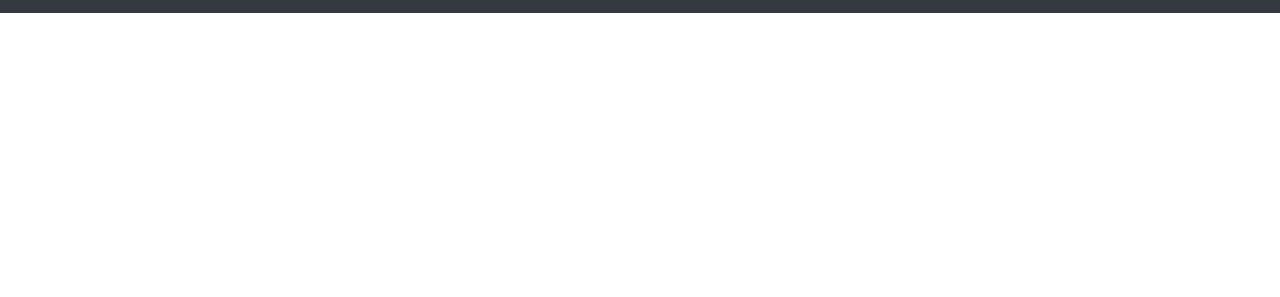
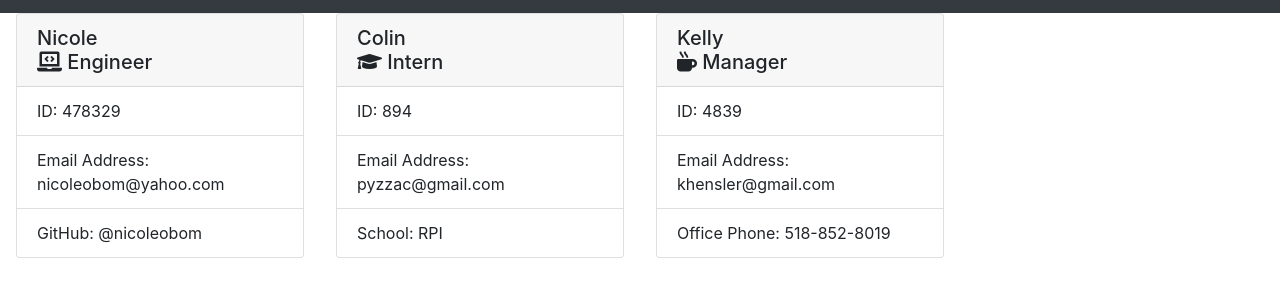
Before and after one commit to nicolepyzza/Team-Roster, a website: page teamRoster.html in a window 1280 px wide. Shown: the part 45-342 px from the top of the page. Drawn offline with nearby package versions, Linux system fonts and the light colour scheme.

Commit message:
changes to html format

```diff
--- a/teamRoster.html
+++ b/teamRoster.html
@@ -6,6 +6,7 @@
                     <meta name="viewport" content="width=device-width, initial-scale=1.0">
                     <title>Team Roster</title>
                     <link rel="stylesheet" href="https://stackpath.bootstrapcdn.com/bootstrap/4.3.1/css/bootstrap.min.css" integrity="sha384-ggOyR0iXCbMQv3Xipma34MD+dH/1fQ784/j6cY/iJTQUOhcWr7x9JvoRxT2MZw1T" crossorigin="anonymous">
+                    <link rel="stylesheet" href="https://pro.fontawesome.com/releases/v5.8.2/css/all.css" integrity="sha384-xVVam1KS4+Qt2OrFa+VdRUoXygyKIuNWUUUBZYv+n27STsJ7oDOHJgfF0bNKLMJF" crossorigin="anonymous">
                 </head>
                 <body>
                     <nav class="navbar navbar-dark bg-dark">
@@ -13,3 +14,43 @@
                     </nav>
                     <div class="container-fluid">
                         <div class="row">
+
+                            <div class="col-3">
+                            <div class="card mx-auto mb-3" style="width: 18rem">
+                            <h5 class="card-header">Nicole<br><i class="fas fa-laptop-code"></i></i> Engineer</h5>
+                            <ul class="list-group list-group-flush">
+                                <li class="list-group-item">ID: 478329</li>
+                                <li class="list-group-item">Email Address: nicoleobom@yahoo.com</li>
+                                <li class="list-group-item">GitHub: @nicoleobom</li>
+                            </ul>
+                            </div>
+                        </div>
+
+
+                            <div class="col-3">
+                            <div class="card mx-auto mb-3" style="width: 18rem">
+                            <h5 class="card-header">Colin<br><i class="fas fa-graduation-cap"></i></i></i> Intern</h5>
+                            <ul class="list-group list-group-flush">
+                                <li class="list-group-item">ID: 894</li>
+                                <li class="list-group-item">Email Address: pyzzac@gmail.com</li>
+                                <li class="list-group-item">School: RPI</li>
+                            </ul>
+                            </div>
+                        </div>
+
+                            <div class="col-3">
+                            <div class="card mx-auto mb-3" style="width: 18rem">
+                            <h5 class="card-header">Kelly<br><i class="fas fa-mug-hot"></i> Manager</h5>
+                            <ul class="list-group list-group-flush">
+                                <li class="list-group-item">ID: 4839</li>
+                                <li class="list-group-item">Email Address: khensler@gmail.com</li>
+                                <li class="list-group-item">Office Phone: 518-852-8019</li>
+                            </ul>
+                            </div>
+                        </div>
+
+                        </div>
+                        </div>
+
+                    </body>
+                    </html>
```
Also changed, not shown: app.js (+39 -8 lines).
